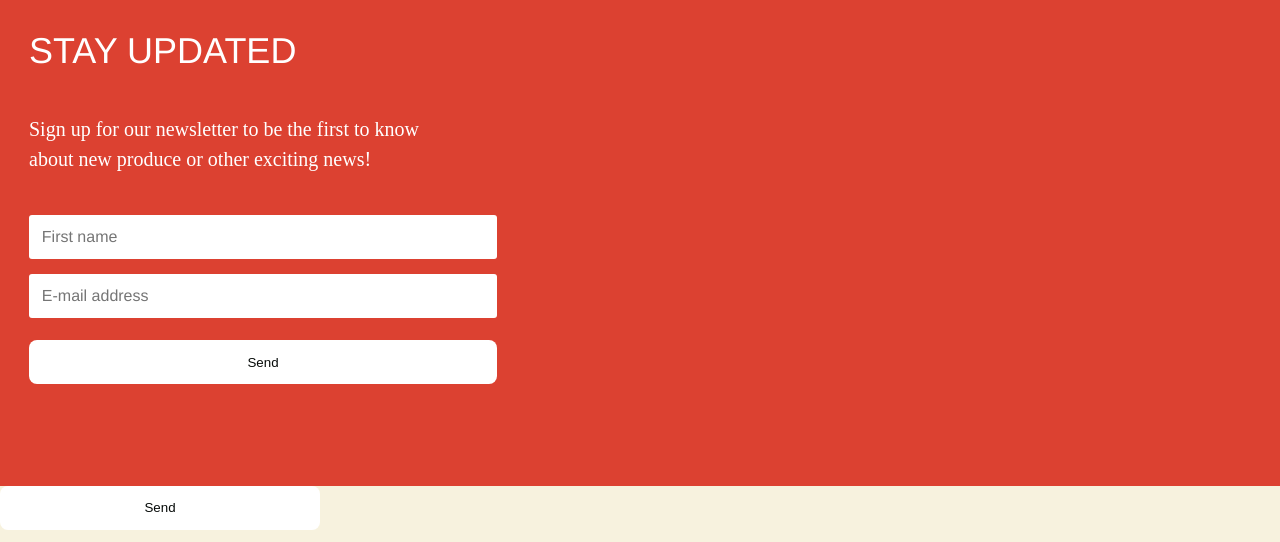
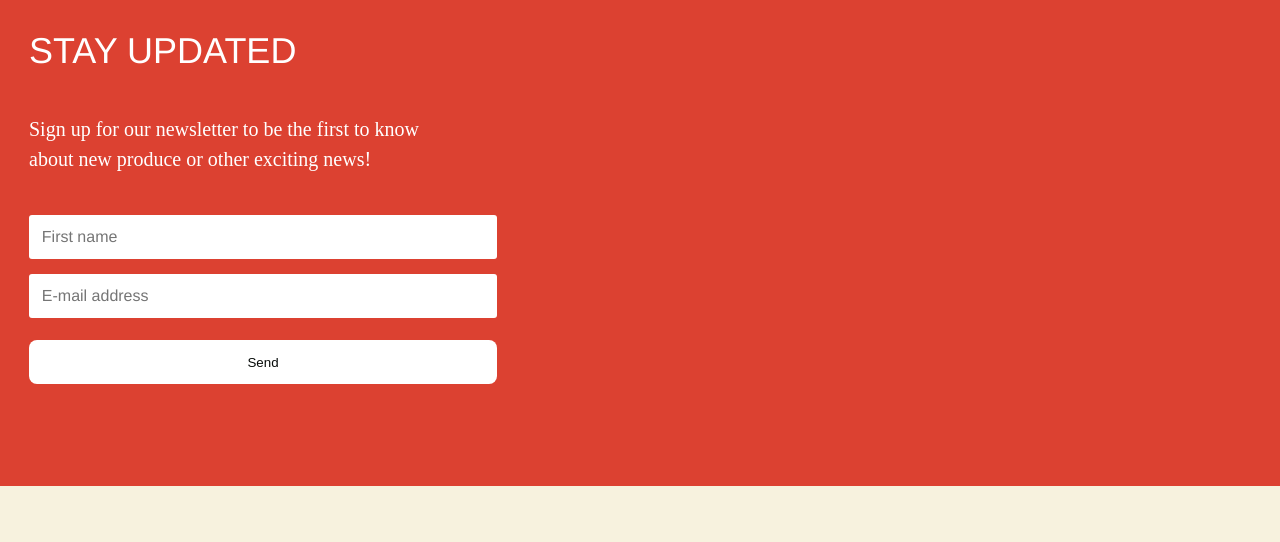
Before and after one commit to sonansandy/pro1001-samples, a plain HTML site: page pro1001-exam/index.html in a window 1280 px wide. Shown: the part 3259-3801 px from the top of the page. After the commit the page ends 3757 px from the top, so only its background shows below. Drawn offline with nearby package versions, Linux system fonts and the light colour scheme; a web font is replaced by a local one.

Commit message:
Removed a stray button

```diff
--- a/pro1001-exam/index.html
+++ b/pro1001-exam/index.html
@@ -248,11 +248,6 @@
 </form>
       </section>
     </footer>
-
-  <button type="submit" class="btn btn--secondary">
-    Send
-  </button>
-
   <!-- Feedback -->
   <p class="form-feedback" id="newsletter-feedback" aria-live="polite" role="status"></p>
 </form>
```
